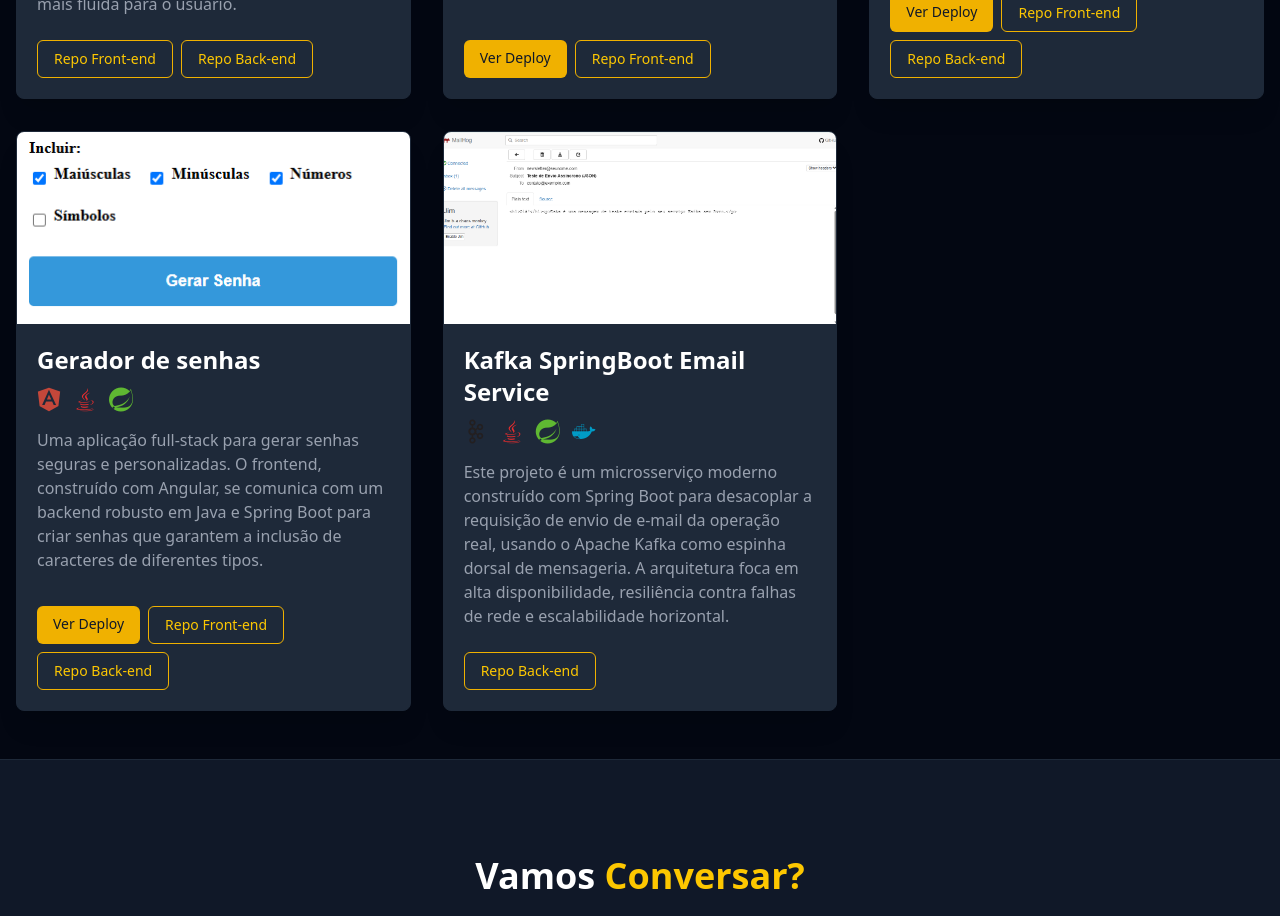
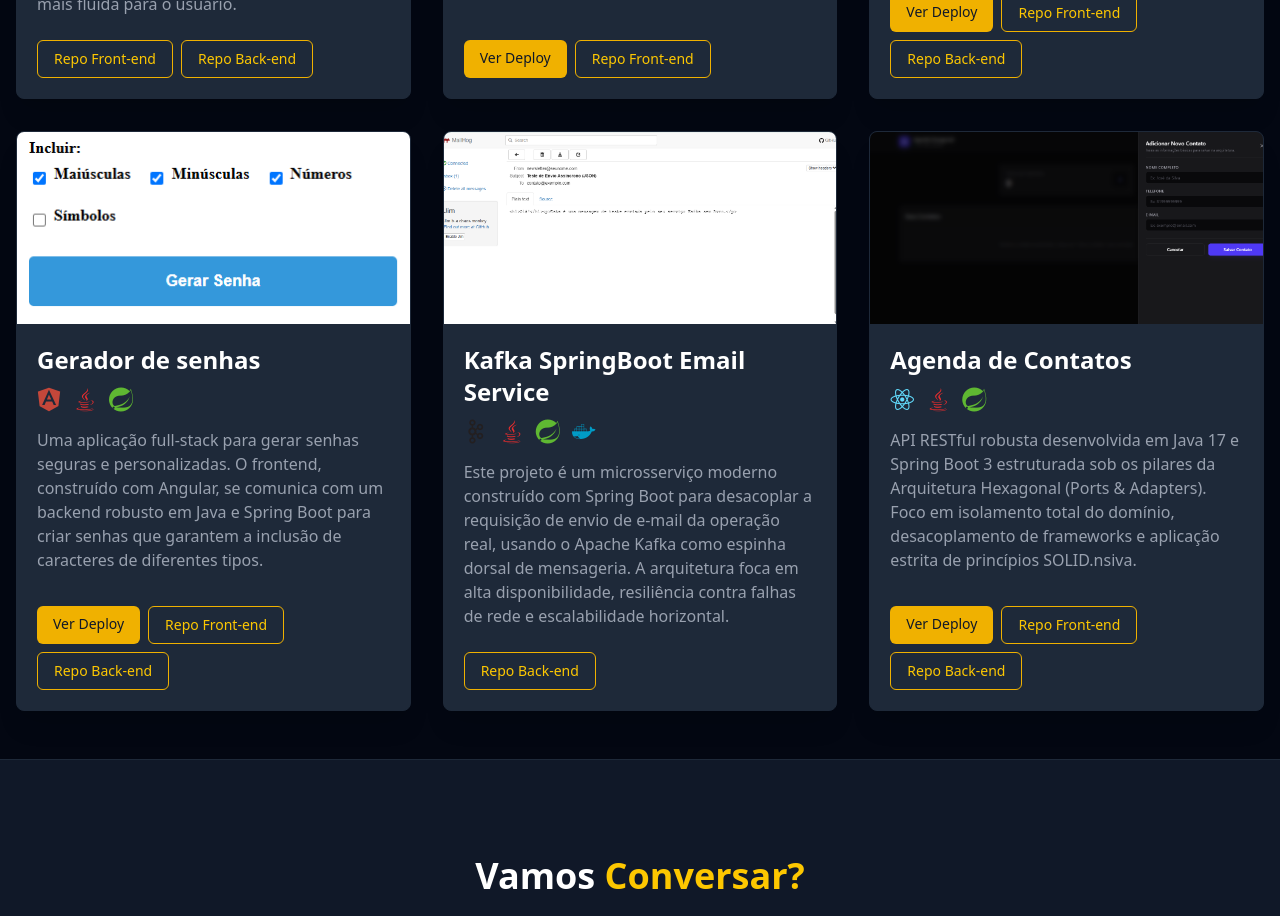
Before and after one commit to alanasilva88/meu-portfolio, a Next.js app: page / in a window 1280 px wide. Shown: the part 2040-2956 px from the top of the page. Built offline with nearby package versions, Linux system fonts and the light colour scheme; a web font is replaced by a local one.

Commit message:
update cv - add project

```diff
--- a/src/app/page.tsx
+++ b/src/app/page.tsx
@@ -55,6 +55,16 @@ export default function Page() {
       // linkDeploy: "https://password-generator-ui.vercel.app/",
       linkRepoBack: "https://github.com/alanasilva88/Kafka-SpringBoot-Email-Service",
     },
+    {
+      id: 6,
+      titulo: "Agenda de Contatos",
+      imagem: "/assets/contact_agenda.png",
+      descricao: "API RESTful robusta desenvolvida em Java 17 e Spring Boot 3 estruturada sob os pilares da Arquitetura Hexagonal (Ports & Adapters). Foco em isolamento total do domínio, desacoplamento de frameworks e aplicação estrita de princípios SOLID.nsiva.",
+      tecnologias: ['React', 'Java', 'Spring Boot', 'Tailwind CSS'],
+      linkDeploy: "https://agenda-web-sigma.vercel.app/",
+      linkRepoFront: "https://github.com/alanasilva88/agenda-web",
+      linkRepoBack: "https://github.com/alanasilva88/agenda-hexagonal-backend",
+    },
     // Adicione mais projetos aqui...
   ];
 
```
Also changed, not shown: public/assets/contact_agenda.png (added), 1 other file (tests, documents, lock files or other folders).
